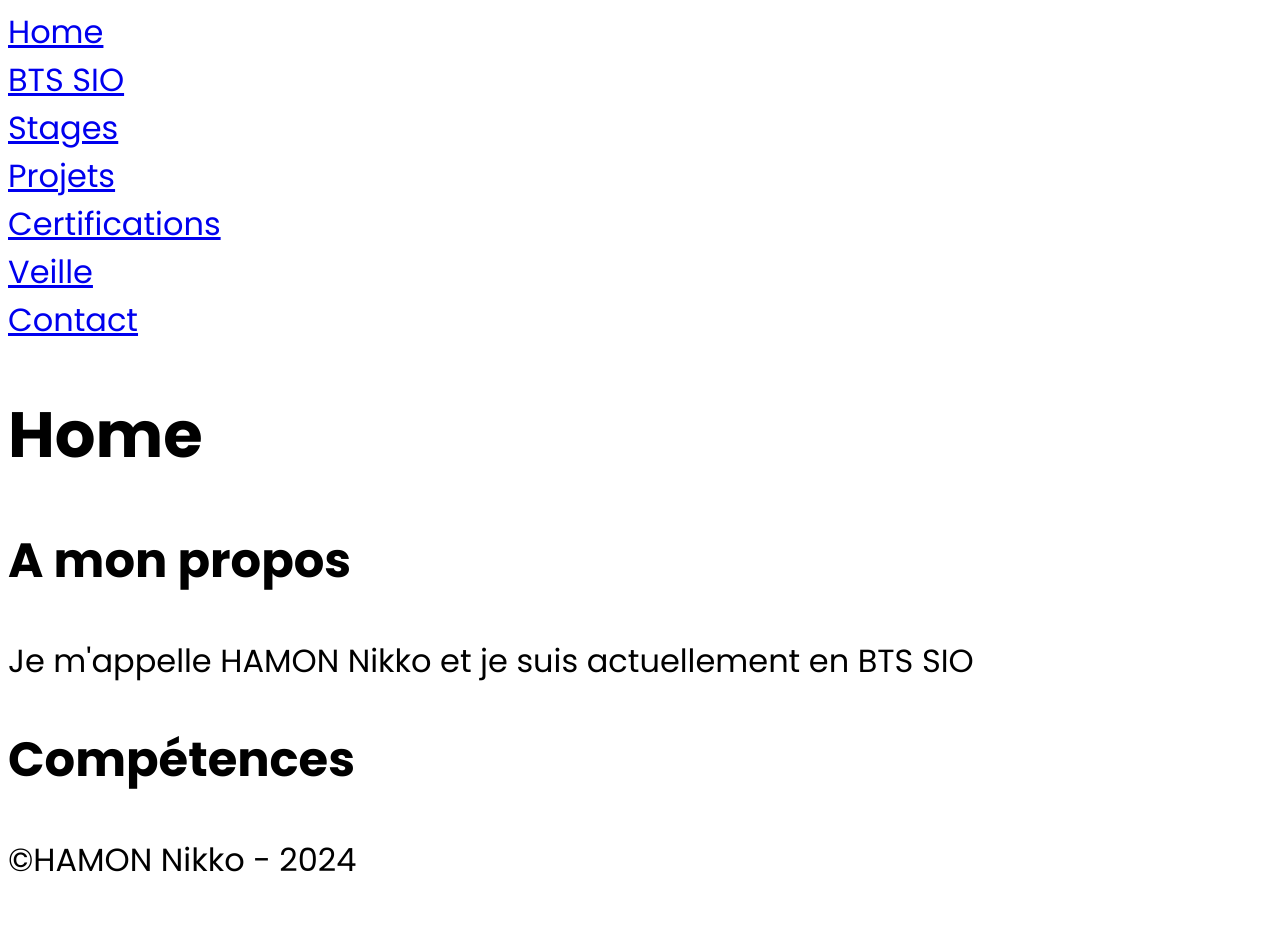
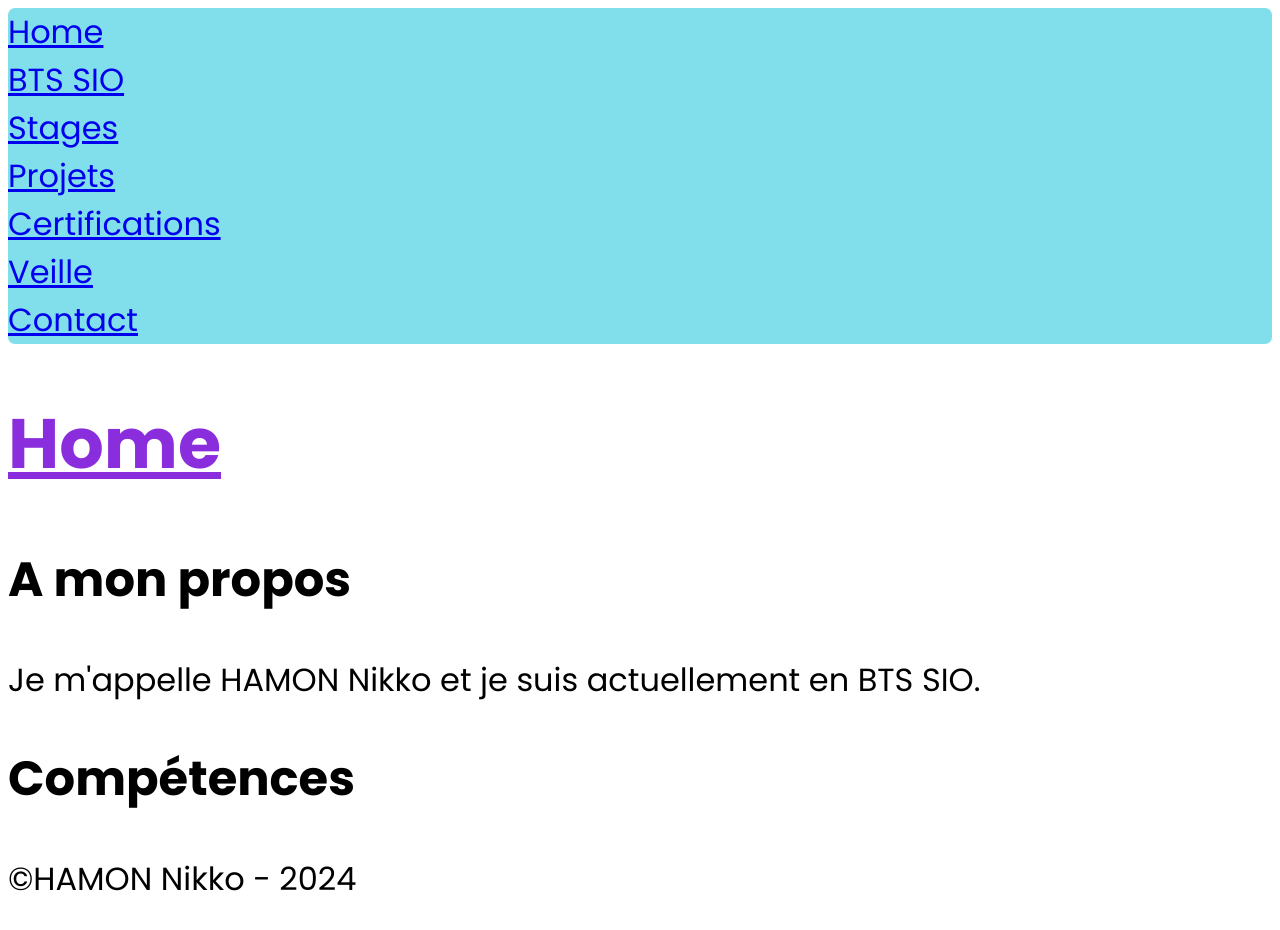
Before and after one commit to SunLights25/bts_portfolio_HN, a plain HTML site: page html/index.html in a window 1280 px wide. Drawn offline with Linux system fonts and the light colour scheme.

Commit message:
update 2707

```diff
--- a/css/reset.css
+++ b/css/reset.css
@@ -4,7 +4,15 @@ html {
     font-size: 100%;
     box-sizing: border-box;
 }
-
+section {
+    background-color: rgb(128, 223, 235);
+    border-radius: 7px;
+}
+h1 {
+    font-size: 70px;
+    color: rgb(138, 46, 221);
+    text-decoration: underline;
+}
 body {
     font: 2rem "Poppins", sans-serif;
 }
--- a/html/index.html
+++ b/html/index.html
@@ -25,7 +25,9 @@
    </header>
 
    <h2>A mon propos</h2>
-   <p>Je m'appelle HAMON Nikko et je suis actuellement en BTS SIO</p>
+   <p>Je m'appelle HAMON Nikko et je suis actuellement en BTS SIO.
+
+   </p>
    <h2>Compétences</h2>
 
 </body>
```
